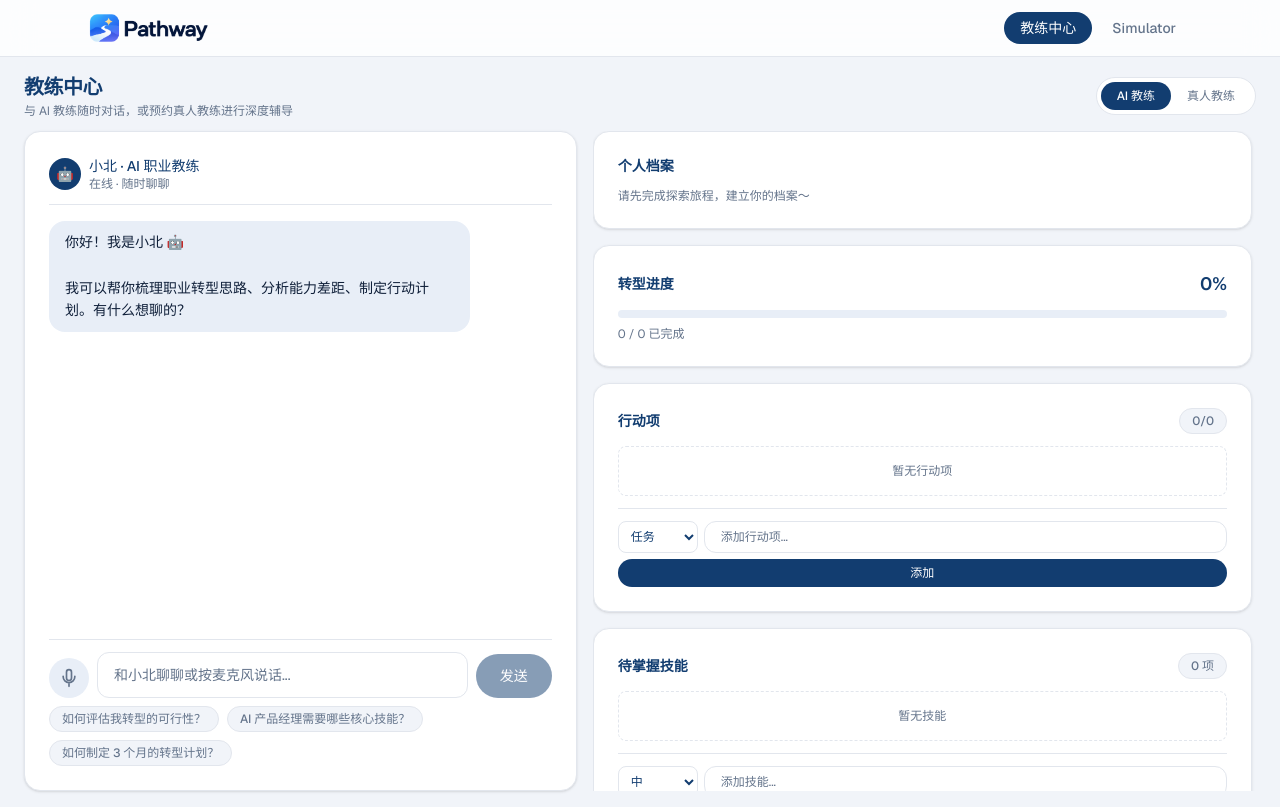
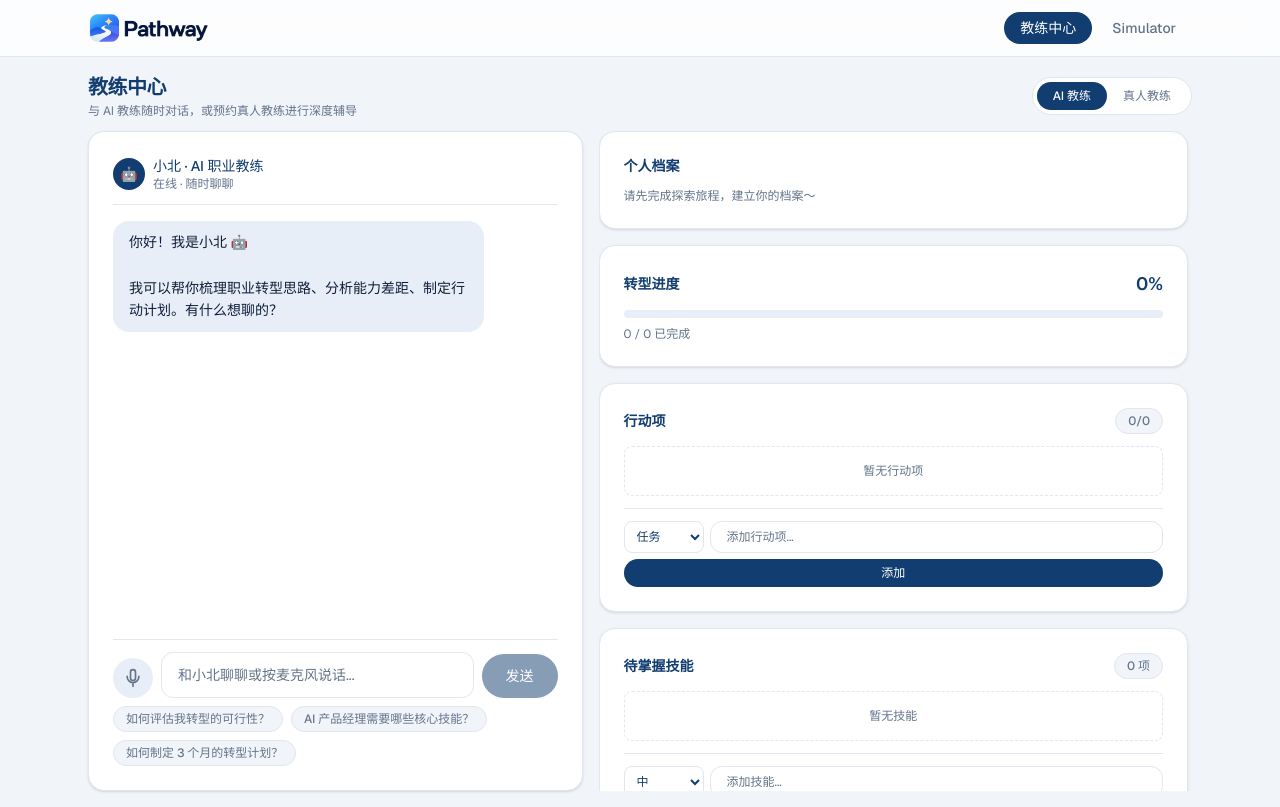
Before and after one commit to yujiediana0706/ssaipathway, a Next.js app in the folder frontend/: page /coach in a window 1280 px wide. Built offline with nearby package versions, Linux system fonts and the light colour scheme.

Commit message:
modify width

```diff
--- a/frontend/src/app/coach/page.tsx
+++ b/frontend/src/app/coach/page.tsx
@@ -161,7 +161,7 @@ function CoachPageInner() {
   return (
     <div className="min-h-screen bg-muted">
       <NavBar />
-      <main className="mx-auto max-w-7xl px-6 py-4">
+      <main className="mx-auto max-w-6xl px-6 py-4">
         <header className="mb-3 flex items-center justify-between">
           <div>
             <h1 className="text-xl font-semibold tracking-tight text-brand">
```
